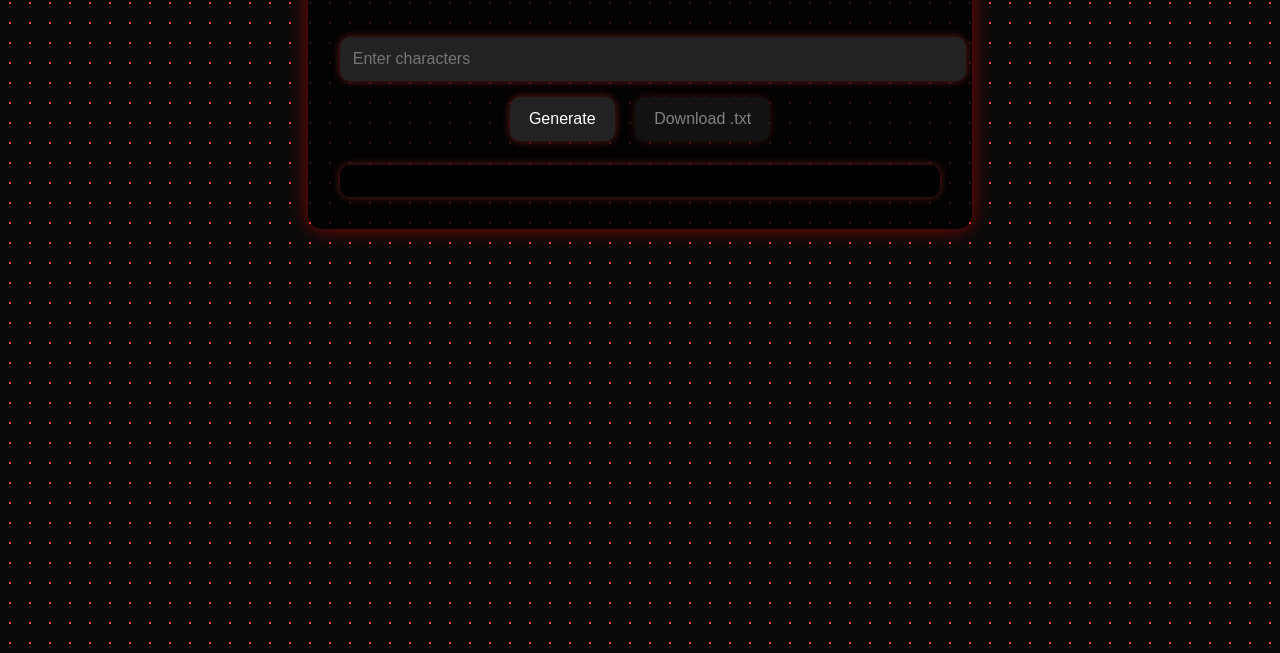
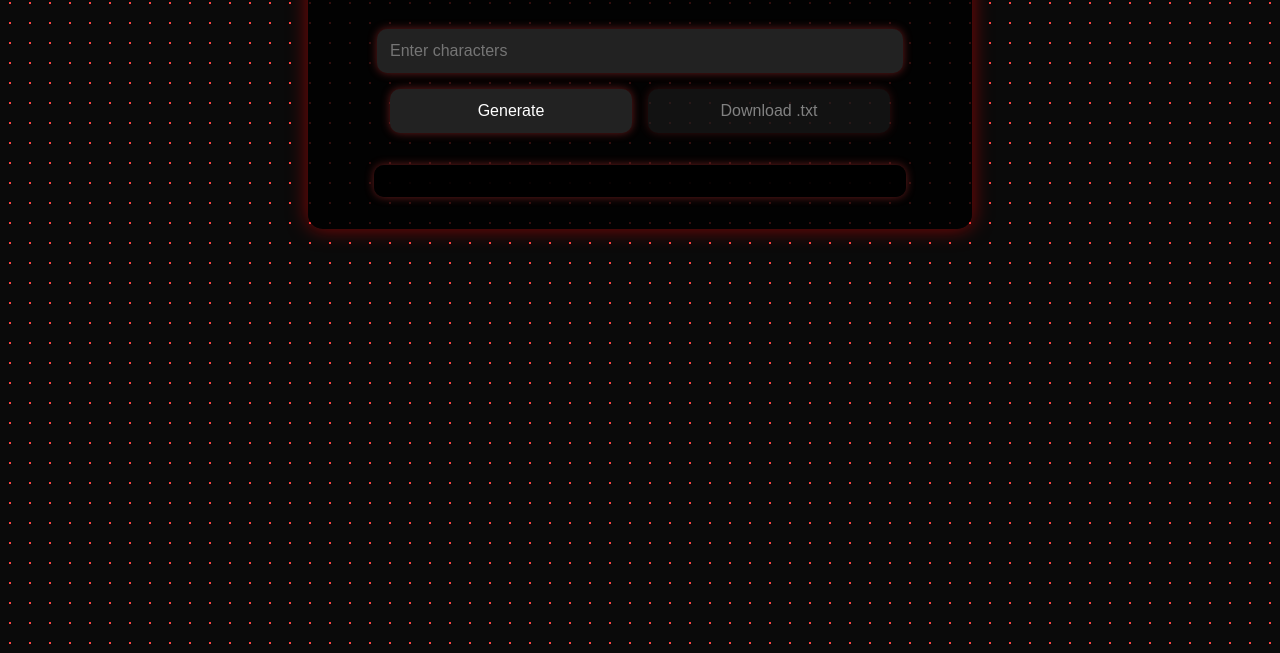
Before and after one commit to Fjmf1sh/yes, a plain HTML site: page page4.html in a window 1280 px wide. Shown: the part 147-800 px from the top of the page. Drawn offline with Linux system fonts and the light colour scheme.

Commit message:
Update page4.html

```diff
--- a/page4.html
+++ b/page4.html
@@ -22,32 +22,50 @@
       max-width: 600px;
       margin: auto;
       box-shadow: 0 0 20px rgba(255, 0, 0, 0.5);
+
+      /* center all children vertically & horizontally */
+      display: flex;
+      flex-direction: column;
+      align-items: center;
     }
     h1 {
       color: #ff4444;
       margin-bottom: 1em;
     }
+
+    /* input styling */
     .perm-input {
       width: 100%;
+      max-width: 500px;
       padding: .8em;
-      margin: .5em 0;
       background: #222;
       border: none;
       border-radius: 10px;
       color: white;
       font-size: 1em;
       box-shadow: 0 0 10px rgba(255, 68, 68, 0.4);
+      margin-bottom: 1em;
     }
+
+    /* button wrapper for flex layout */
+    .perm-controls {
+      display: flex;
+      gap: 1em;
+      justify-content: center;
+      margin-bottom: 1em;
+      width: 100%;
+      max-width: 500px;
+    }
+
     .perm-btn {
-      display: inline-block;
+      flex: 1;
+      min-width: 120px;
       background-color: #222;
-      margin: .5em;
-      padding: .8em 1.2em;
+      padding: .8em;
+      border: none;
       border-radius: 10px;
       color: white;
-      text-decoration: none;
       font-size: 1em;
-      border: none;
       cursor: pointer;
       transition: background-color 0.3s;
       box-shadow: 0 0 10px rgba(255, 68, 68, 0.4);
@@ -59,11 +77,13 @@
       opacity: 0.5;
       cursor: default;
     }
+
     #status {
-      margin-top: 1em;
       font-style: italic;
     }
     #output {
+      width: 100%;
+      max-width: 500px;
       margin-top: 1em;
       background: rgba(0, 0, 0, 0.8);
       padding: 1em;
@@ -80,7 +100,7 @@
   <div class="box">
     <h1>😶‍🌫️ Permutations</h1>
     <input type="text" id="input" class="perm-input" placeholder="Enter characters">
-    <div>
+    <div class="perm-controls">
       <button id="generate" class="perm-btn">Generate</button>
       <button id="download" class="perm-btn" disabled>Download .txt</button>
     </div>
@@ -121,8 +141,7 @@
     const blob = new Blob([workerCode], { type: 'application/javascript' });
     const worker = new Worker(URL.createObjectURL(blob));
 
-    let lines = [];
-    let count = 0;
+    let lines = [], count = 0;
 
     document.getElementById('generate').onclick = () => {
       const str = document.getElementById('input').value;
```
